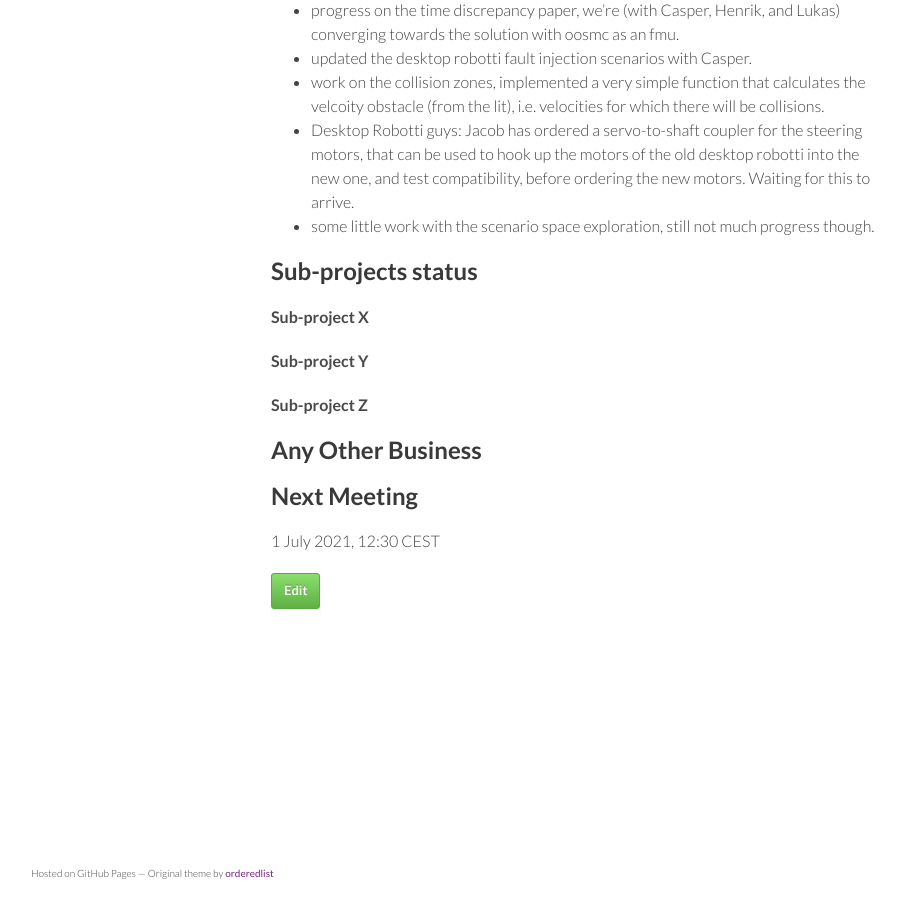
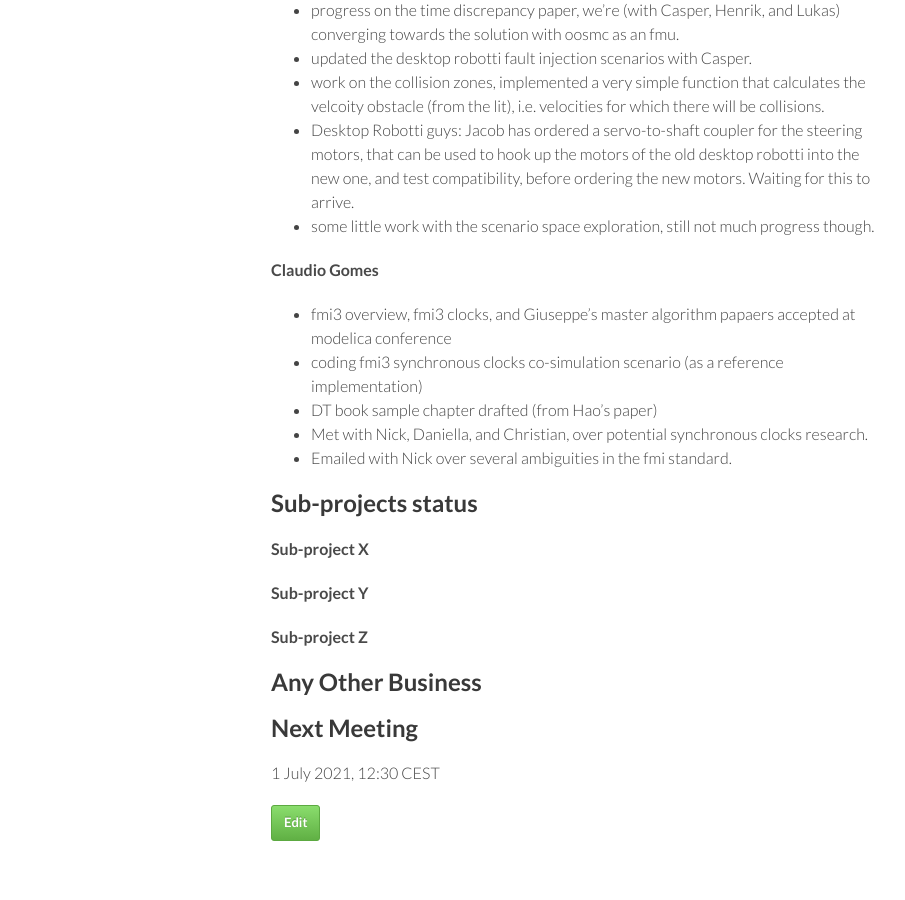
Before and after one commit to digitaltwincentre/digitaltwincentre.github.io, a Jekyll site: the page built from _biweeklies/Biweekly-42.md, in a window 1280 px wide and 900 px high, scrolled down 1307 px. Shown: the whole window, without its empty margins (179-1084 px from the left). Built offline with Jekyll 4.4.1, drawn with Linux system fonts in a browser that asks for light colours; nearby versions of some CDN libraries.

Commit message:
Update Biweekly-42.md

```diff
--- a/_biweeklies/Biweekly-42.md
+++ b/_biweeklies/Biweekly-42.md
@@ -61,6 +61,13 @@ date: 18 June 2021, 1330 CEST
 * Desktop Robotti guys: Jacob has ordered a servo-to-shaft coupler for the steering motors, that can be used to hook up the motors of the old desktop robotti into the new one, and test compatibility, before ordering the new motors. Waiting for this to arrive.
 * some little work with the scenario space exploration, still not much progress though.
 
+#### Claudio Gomes
+* fmi3 overview, fmi3 clocks, and Giuseppe's master algorithm papaers accepted at modelica conference
+* coding fmi3 synchronous clocks co-simulation scenario (as a reference implementation)
+* DT book sample chapter drafted (from Hao's paper)
+* Met with Nick, Daniella, and Christian, over potential synchronous clocks research.
+* Emailed with Nick over several ambiguities in the fmi standard.
+
 
 ## Sub-projects status
 
```
